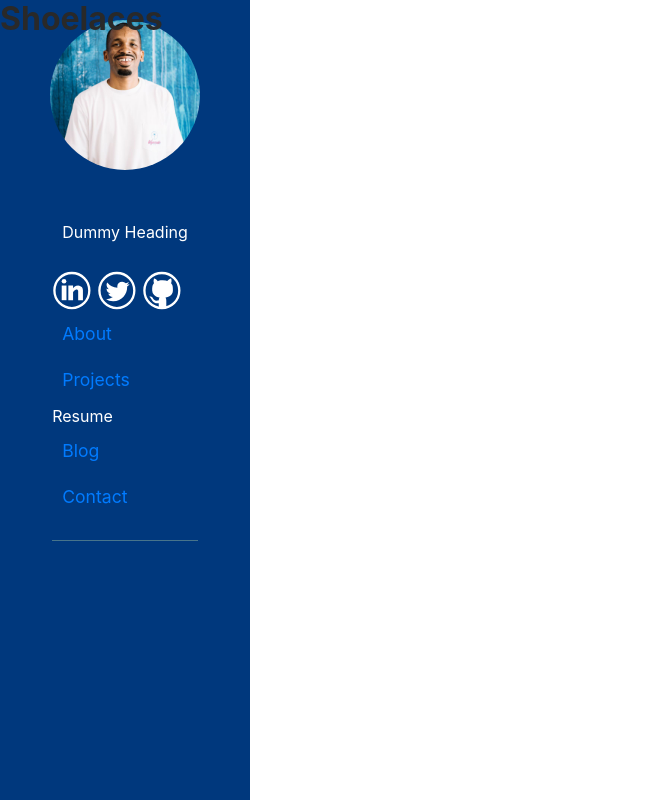
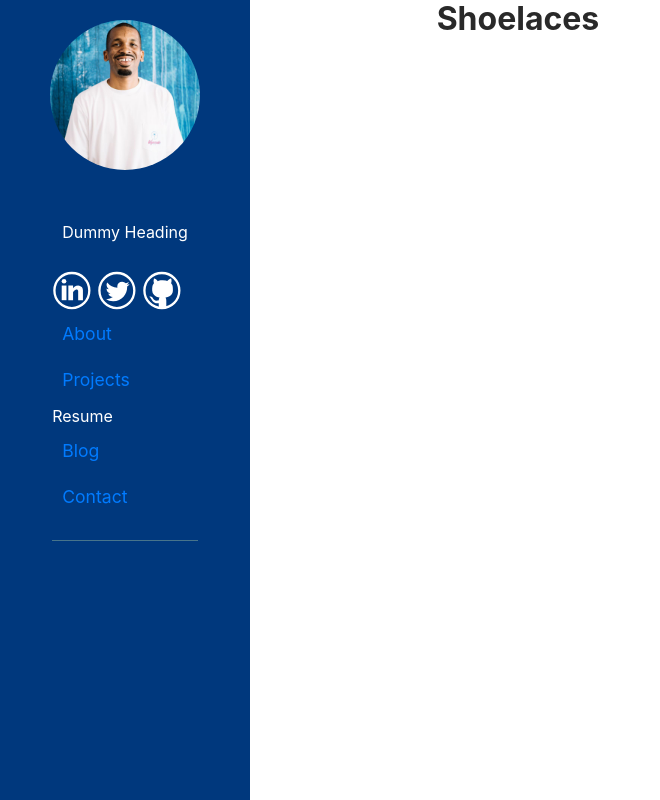
Before and after one commit to BrandonHVX/react-portfolio, a React (Create React App) app: page /shoelaces in a window 1280 px wide. Shown: the whole page, without its empty margins (0-660 px from the left). Built offline with nearby package versions, Linux system fonts and the light colour scheme.

Commit message:
html css

```diff
--- a/src/App.css
+++ b/src/App.css
@@ -151,7 +151,7 @@ a.article:hover {
 /* ---------------------------------------------------
     MEDIAQUERIES
 ----------------------------------------------------- */
-@media (max-width: 589px) {
+@media (max-width: 760px) {
   #sidebar {
     margin-left: -250px;
     transform: rotateY(90deg);
@@ -181,7 +181,7 @@ a.article:hover {
   }
 }
 
-@media (min-width: 589px) {
+@media (min-width: 789px) {
   .navbar {
     display: none;
   }
--- a/src/App.js
+++ b/src/App.js
@@ -62,7 +62,7 @@ const IndexPage = () => (
       <Col sm={4}>
         <Nav />
       </Col>
-      <Col sm={12}>
+      <Col sm={8}>
         <div style={{ flex: 1 }}>
           {routes.map((route, index) => (
             // Render more <Route>s with the same paths as
```
